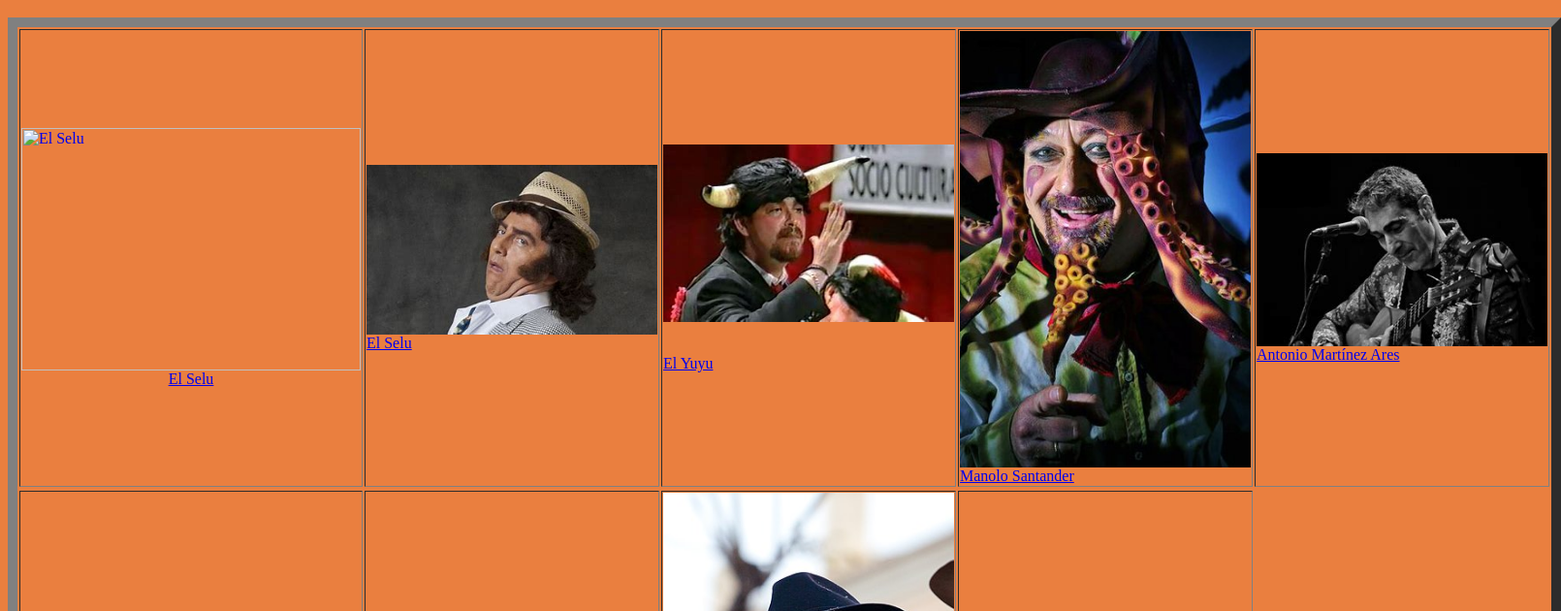
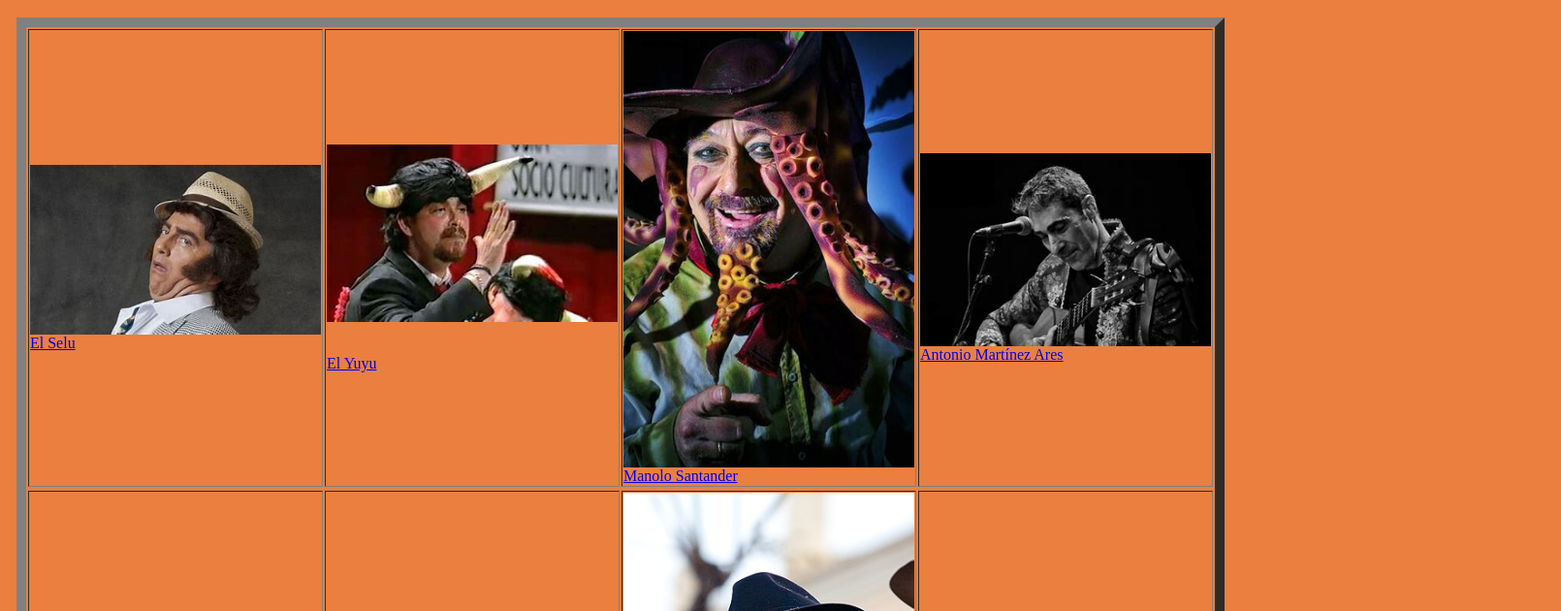
Before and after one commit to romonterog/Escritores-del-carnaval-de-C-diz, a plain HTML site: page index.html in a window 1280 px wide. Shown: the part 48-678 px from the top of the page at 97% size, 1610 px wide, since content can reach past the window. Drawn offline with Linux system fonts and the light colour scheme.

Commit message:
Update index.html

```diff
--- a/index.html
+++ b/index.html
@@ -27,9 +27,7 @@
 	<table border="10" p align= "center">
 
 		<tr>
-			<td><a href=file:///C:/Users/rocio/AppData/Local/Temp/Temp1_Escritores-del-carnaval-de-C-diz-main%20(1).zip/Escritores-del-carnaval-de-C-diz-main/html/aragon.html
-			       html/el_selu.html > <img src = figuras/selu.jpg' alt = 'El Selu' style = 'width:350px;height:250px;'><figcaption style = 'text-align:center'>El Selu</figcaption></a></td>
-			<td><a href = "html/el_selu.html" > <img style= "width: 300""height= 350"; src= "figuras/selu.jpg" alt= "El Selu"><br>El Selu </a> </td>
+			<td><a href = "file:///C:/Users/rocio/AppData/Local/Temp/Temp1_Escritores-del-carnaval-de-C-diz-main%20(1).zip/Escritores-del-carnaval-de-C-diz-main/html/el_selu.html" > <img style= "width: 300""height= 350"; src= "figuras/selu.jpg" alt= "El Selu"><br>El Selu </a> </td>
 			<td> <p> <a href = "html/el_yuyu.html" > <img style= "width: 300""height= 350"; src= "figuras/yuyu.jpg" alt= "El Yuyu"></p> <br> El Yuyu </td>
 			<td> <p> <a href = "html/manolo_santander.html" > <img style= "width: 300""height= 350"; src= "figuras/manolo_santander.jpg" alt= "Manolo Santander"> <br> Manolo Santander </td>
 			<td> <p> <a href = "html/martinez_ares.html" > <img style= "width: 300""height= 350"; src= "figuras/antonio_martinez_ares.jpg" alt= "Antonio Martínez Ares"> <br> Antonio Martínez Ares </td>
```
